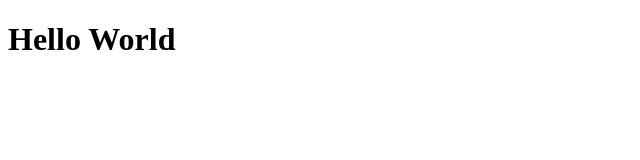
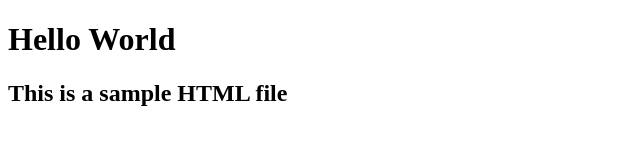
Before and after one commit to mananrathi23/new_Github, a plain HTML site: page index.html in a window 1280 px wide. Shown: the whole page, without its empty margins (0-640 px from the left). Drawn offline with Linux system fonts and the light colour scheme.

Commit message:
this is first commmit

```diff
--- a/index.html
+++ b/index.html
@@ -5,6 +5,7 @@
     <meta name="viewport" content="width=device-width, initial-scale=1.0">
     <title>Document</title>
     <h1>Hello World</h1>
+    <h2>This is a sample HTML file</h2>
 </head>
 <body>
 
```
